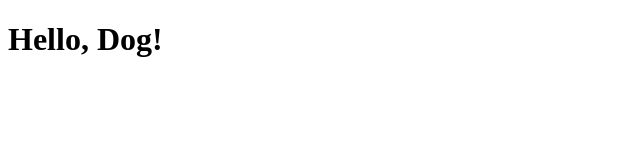
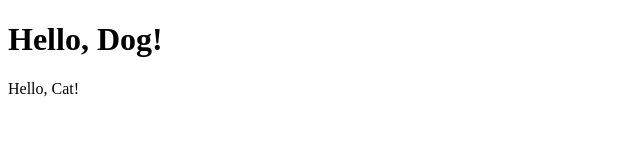
Before and after one commit to kbthepioneer/CS3338-first-project, a plain HTML site: page index.html in a window 1280 px wide. Shown: the full height of the page, 0-640 px from the left. Drawn offline with Linux system fonts and the light colour scheme.

Commit message:
Commit to index.html

```diff
--- a/index.html
+++ b/index.html
@@ -7,5 +7,6 @@
 </head>
 <body>
     <h1>Hello, Dog!</h1>
+    <p>Hello, Cat!</p>
 </body>
 </html>
```
